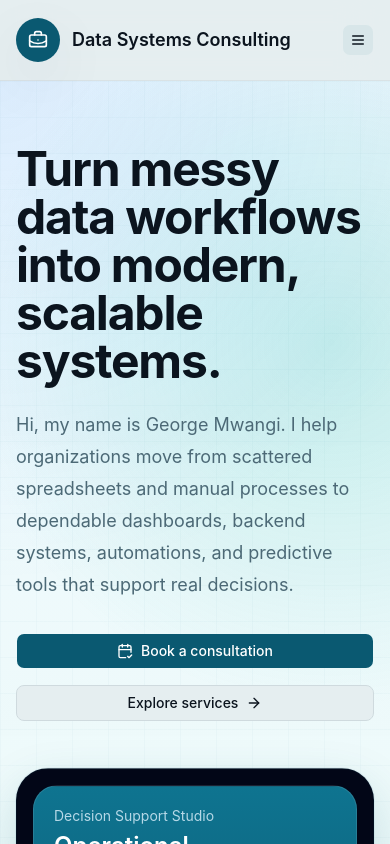
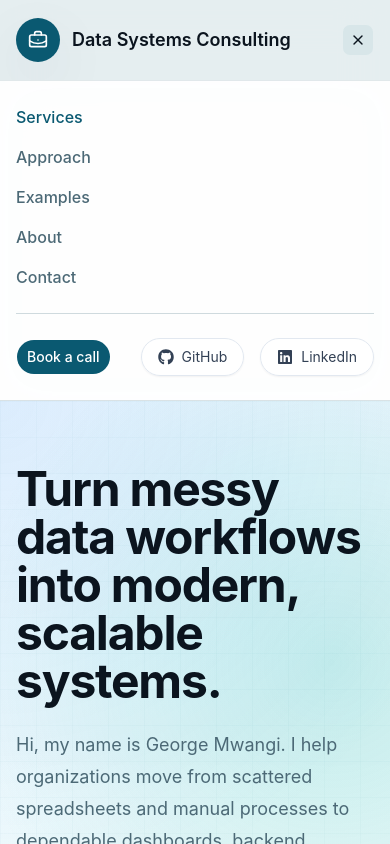
Before and after one commit to mwangi-george/my-business-website, a React (Vite) app: page / in a window 390 px wide. Both pictures are taken after a click on the button "Toggle navigation menu". Shown: the top 844 px of the page. Built offline with nearby package versions, Linux system fonts and the light colour scheme.

Commit message:
update site-header.tsx

```diff
--- a/src/components/site-header.tsx
+++ b/src/components/site-header.tsx
@@ -1,7 +1,8 @@
-import { BriefcaseBusiness, Menu } from "lucide-react";
+import { BriefcaseBusiness, Menu, X } from "lucide-react";
 import { Button } from "@/components/ui/button";
 import { cn } from "@/lib/utils";
 import SocialLinks from "@/components/social-links";
+import { useState } from "react";
 
 interface NavigationItem {
   label: string;
@@ -14,17 +15,24 @@ interface SiteHeaderProps {
 }
 
 export function SiteHeader({ navigationItems, activeSection }: SiteHeaderProps) {
+  const [isOpen, setIsOpen] = useState(false);
 
   return (
       <header className="sticky top-0 z-50 border-b border-border/60 bg-background/85 backdrop-blur-xl">
         <div className="container flex h-20 items-center justify-between gap-4">
-        <a href="#top" className="flex items-center gap-3 font-semibold text-foreground transition-transform hover:scale-[1.01]">
+
+          {/* Logo */}
+          <a
+              href="#top"
+              className="flex items-center gap-3 font-semibold text-foreground transition-transform hover:scale-[1.01]"
+          >
           <span className="grid h-11 w-11 place-items-center rounded-2xl bg-primary text-primary-foreground shadow-soft">
             <BriefcaseBusiness className="h-5 w-5" />
           </span>
             <span className="text-lg md:text-xl">Data Systems Consulting</span>
           </a>
 
+          {/* Desktop Nav */}
           <nav className="hidden items-center gap-1 rounded-full border border-border/60 bg-white/70 p-1 md:flex">
             {navigationItems.map((item) => {
               const itemSection = item.href.replace("#", "");
@@ -36,7 +44,7 @@ export function SiteHeader({ navigationItems, activeSection }: SiteHeaderProps)
                       href={item.href}
                       className={cn(
                           "rounded-full px-4 py-2 text-sm font-medium text-muted-foreground transition-colors hover:text-foreground",
-                  isActive && "bg-primary text-primary-foreground shadow-sm hover:text-primary-foreground",
+                          isActive && "bg-primary text-primary-foreground shadow-sm hover:text-primary-foreground"
                       )}
                   >
                     {item.label}
@@ -44,16 +52,76 @@ export function SiteHeader({ navigationItems, activeSection }: SiteHeaderProps)
               );
             })}
           </nav>
-        <span className={"hidden md:block"}> <SocialLinks /></span>
+
+          {/* Desktop Right */}
+          <span className="hidden md:block">
+          <SocialLinks />
+        </span>
+
           <div className="flex items-center gap-2">
             <Button className="hidden md:inline-flex">
               <a href="#contact">Book a call</a>
             </Button>
-          <Button variant="secondary" size="icon" className="md:hidden" aria-label="Open navigation menu">
-            <Menu className="h-5 w-5" />
+
+            {/* Mobile Menu Toggle */}
+            <Button
+                variant="secondary"
+                size="icon"
+                className="md:hidden"
+                aria-label="Toggle navigation menu"
+                onClick={() => setIsOpen((prev) => !prev)}
+            >
+              {isOpen ? <X className="h-5 w-5" /> : <Menu className="h-5 w-5" />}
             </Button>
           </div>
         </div>
+
+        {/* Mobile Menu */}
+        {isOpen && (
+            <div className="md:hidden border-t border-border/60 bg-white/95 backdrop-blur-xl">
+              <div className="container py-6 flex flex-col gap-4">
+
+                {/* Navigation Items */}
+                {navigationItems.map((item) => {
+                  const itemSection = item.href.replace("#", "");
+                  const isActive = activeSection === itemSection;
+
+                  return (
+                      <a
+                          key={item.href}
+                          href={item.href}
+                          onClick={() => setIsOpen(false)}
+                          className={cn(
+                              "text-base font-medium transition-colors",
+                              isActive
+                                  ? "text-primary"
+                                  : "text-muted-foreground hover:text-foreground"
+                          )}
+                      >
+                        {item.label}
+                      </a>
+                  );
+                })}
+
+                {/* Divider */}
+                <div className="h-px bg-border my-2" />
+
+                <div className="flex items-center gap-2 justify-between">
+                  {/* CTA */}
+                  <Button className="rounded-2xl" size={"lg"}>
+                    <a href="#contact" onClick={() => setIsOpen(false)}>
+                      Book a call
+                    </a>
+                  </Button>
+
+                  {/* Social Links */}
+                  <div className="flex justify-center">
+                    <SocialLinks />
+                  </div>
+                </div>
+              </div>
+            </div>
+        )}
       </header>
   );
 }
```
Lines whose indentation alone changed are shown as unchanged.
